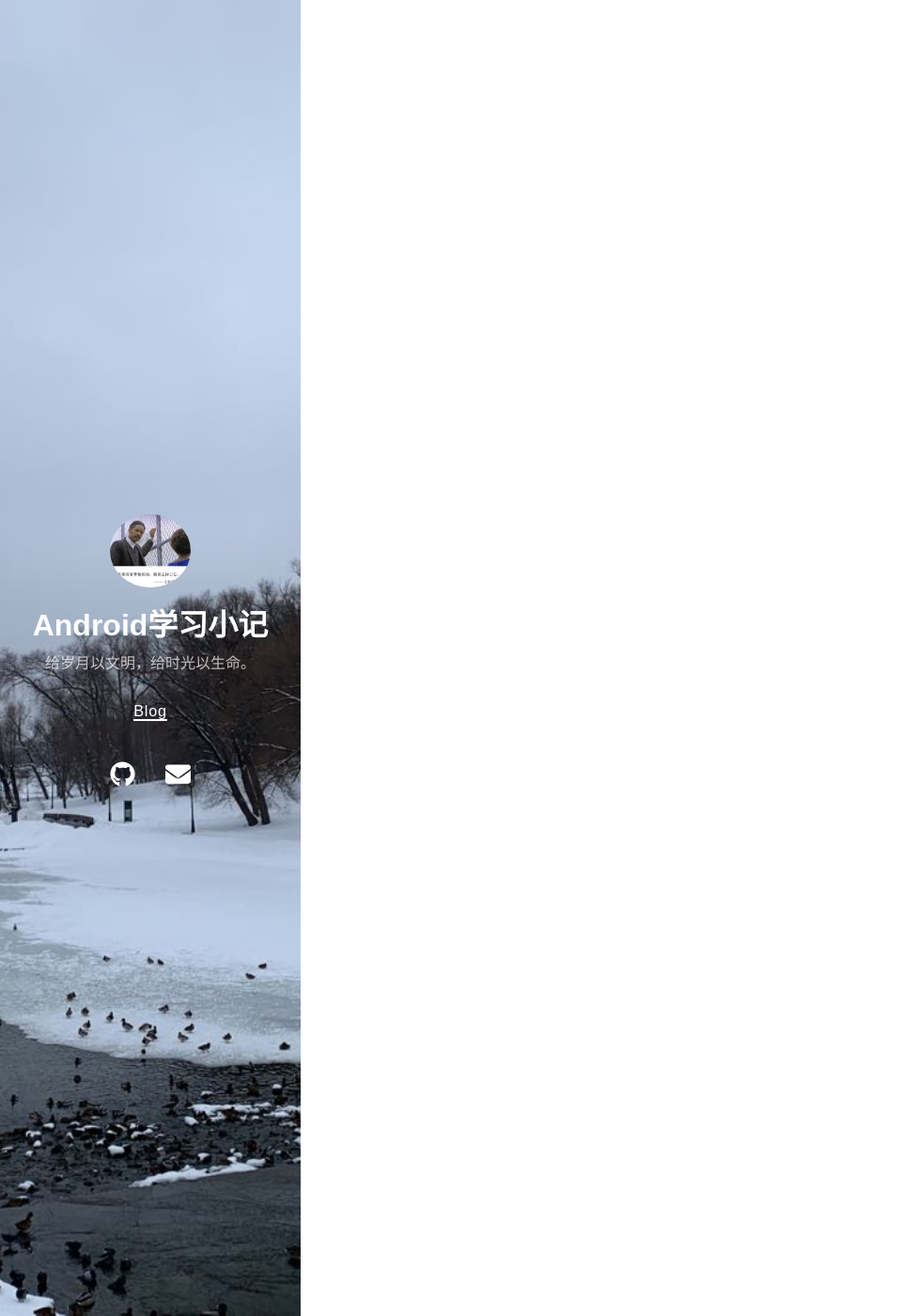
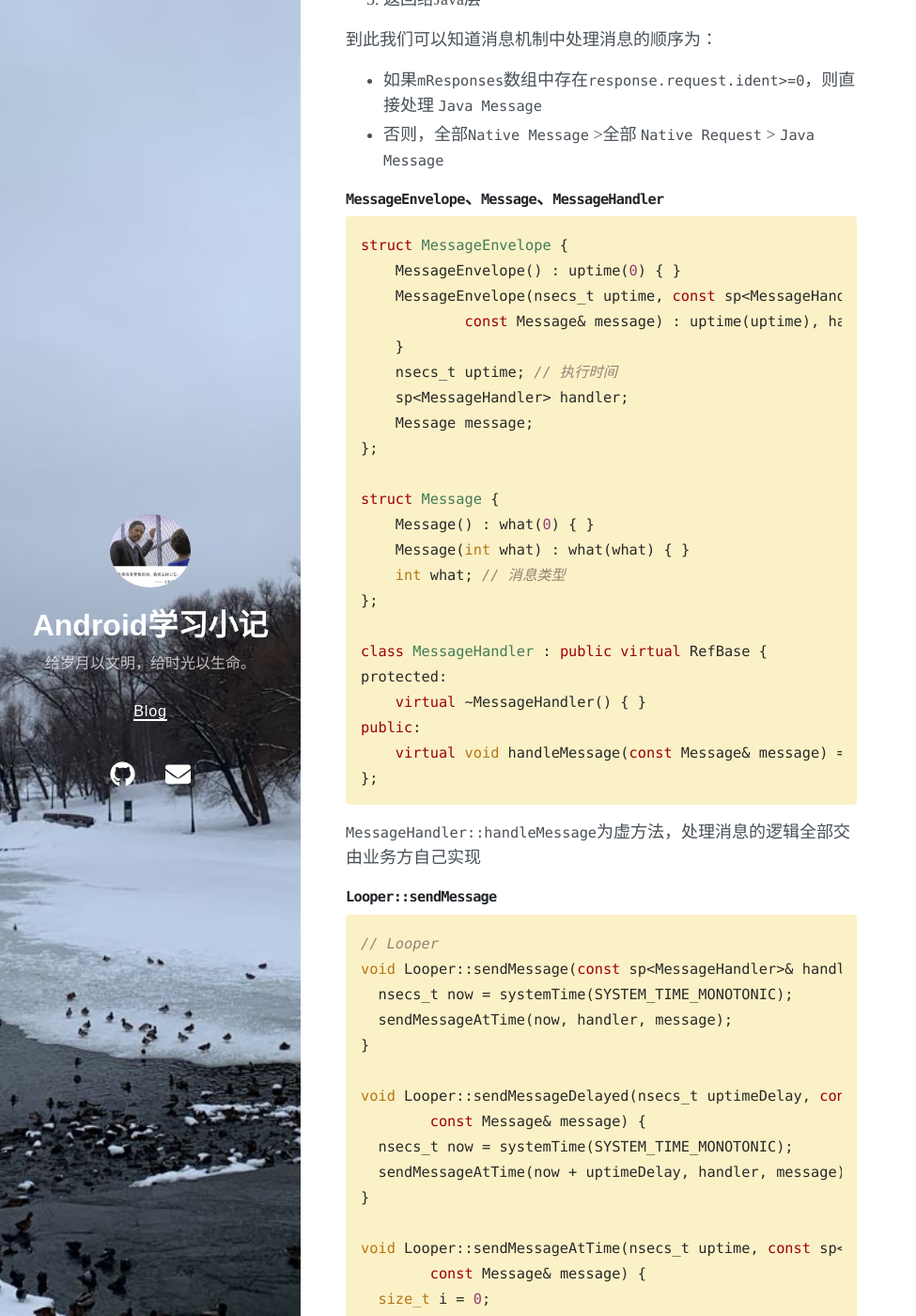
Before and after one commit to Bernie-sw-jiang/BernieJiang.github.io, a Jekyll site: the page built from _posts/2022-03-20-消息机制(二).markdown, in a window 1280 px wide and 1400 px high, scrolled down 11463 px. Shown: the whole window at 94% size, without its empty margins (0-975 px from the left). Built offline with Jekyll 4.4.1, drawn with Linux system fonts in a browser that asks for light colours; nearby versions of some CDN libraries; some of the changed text lies outside the part shown.

Commit message:
feat: 消息机制（二）

````diff
--- a/_posts/2022-03-20-消息机制(二).markdown
+++ b/_posts/2022-03-20-消息机制(二).markdown
@@ -1,19 +1,36 @@
 ---
-layout: post
+ layout: post
 title:  "消息机制(二)"
 date:   2022-03-20
 toc:  true
 tags: [Android源码解读]
 ---
-消息机制是`Android`系统实现线程间通信的重要手段
+在整个`Android`源码世界里，有两大利剑，其一是`Binder` IPC机制，另一个便是消息机制，两者分别实现了进程间和线程间的通讯。
 
+## 介绍
 
+[上一篇](../2022-02-27-消息机制(一))介绍了Java层的消息机制，但是这并不是消息机制的全部，仅仅停留在Java层也不足以撑起整个`Android`系统。
 
-### `NativeMessageQueue`
+Native层也有自己的一套消息机制，而`MessageQueue`的native方法正是将两者合二为一的纽带，也是我们一窥Native层消息机制的入口。
 
-#### `MessageQueue.nativeInit`
+## 结构模型
 
-`MessageQueue`在创建时，调用了native方法`nativeInit`。
+[大图](../assets/img/消息机制4.png)
+
+![消息机制结构模型](../assets/img/消息机制4.png)
+
+- `MessageEnvelope`: 消息封装类，每个`MessageEnvelope`持有`Message`和处理消息的`MessageHandler`
+- `Message`(Native): 消息
+- `MessageHandler`: 消息处理类
+- `Request`：一种以文件描述符为载体的特殊消息
+- `Looper`(Native): 循环取出`Message`和`Request`，将`Message`分发给相应`MessageHandler`，`Request`分发给相应`LooperCallback`。每个`Looper`持有一个`MessageEnvelope`队列和一个`Request`队列
+- `NativeMessageQueue`: 辅助类，充当`Looper`和`MessageQueue`的中间人。
+
+## 源码分析
+
+### `MessageQueue.nativeInit`
+
+`MessageQueue`在创建时，调用了native方法`MessageQueue.nativeInit`
 
 ```c++
 // MessageQueue
@@ -53,6 +70,8 @@ sp<Looper> Looper::getForThread() {
 ```
 
 `nativeInit`方法会去创建`NativeMessageQueue`，在创建`NativeMessageQueue`时又会去创建Native层的`Looper`，Native层的`Looper`同样也是线程单例的，但是与`Java`层的`Looper`是两个东西
+
+#### 创建`Looper`
 
 ```c++
 // Native Looper
@@ -94,11 +113,27 @@ void Looper::rebuildEpollLocked() {
 }
 ```
 
-Native层的`Looper`在创建时会去构造一个epoll实例`mEpollFd`并将唤醒事件`mWakeEventFd`和`mRequests`队列全部加入epoll的监听中
+Native层的`Looper`在创建时会去构造一个epoll实例`mEpollFd`并将唤醒事件`mWakeEventFd`和`mRequests`队列全部加入epoll的监听中。
 
-#### `MessageQueue.nativePollOnce`
+### `MessageQueue.nativePollOnce`
+
+调用`MessageQueue.next`方法取消息时，会调用native方法`MessageQueue.nativePollOnce`
 
 ```c++
+// MessageQueue
+Message next() {
+    final long ptr = mPtr;
+    if (ptr == 0) {
+        return null;
+    }
+
+    for (;;) {
+        ...
+        // 阻塞操作，当等待超过nextPollTimeoutMillis或Native层的消息队列NativeMessageQueue收到事件时会返回
+        nativePollOnce(ptr, nextPollTimeoutMillis);
+        ...
+    }
+
 // android_os_MessageQueue
 static void android_os_MessageQueue_nativePollOnce(JNIEnv* env, jobject obj,
         jlong ptr, jint timeoutMillis) {
@@ -149,7 +184,46 @@ int Looper::pollOnce(int timeoutMillis, int* outFd, int* outEvents, void** outDa
 }
 ```
 
-`MessageQueue.nativePollOnce`会调用Native层`Looper::pollOnce`方法，该方法又会创建一个无限循环，如果`mResponses`数组中有`response.request.ident>=0`的`Response`事件会优先返回，那么`response.request.ident`什么情况下会>=0呢？
+`MessageQueue.nativePollOnce`会调用Native层`Looper::pollOnce`方法，该方法会创建一个无限循环，如果`mResponses`数组中有`response.request.ident>=0`的`Response`事件会直接返回,否则会调用`Looper::pollInner`方法，当该方法返回值不为0时返回Java层。
+
+首先来看下`Request`、`Response`结构体
+
+#### `Request`、`Response`
+
+```c++
+struct Request {
+  int fd;
+  int ident;
+  int events;
+  int seq;
+  sp<LooperCallback> callback;
+  void* data;
+  void initEventItem(struct epoll_event* eventItem) const;
+};
+
+class LooperCallback : public virtual RefBase {
+protected:
+    virtual ~LooperCallback() { }
+public:
+    virtual int handleEvent(int fd, int events, void* data) = 0;
+};
+
+struct Response {
+    int events;
+    Request request;
+};
+
+void Looper::pushResponse(int events, const Request& request) {
+    Response response;
+    response.events = events;
+    response.request = request;
+    mResponses.push(response);
+}
+```
+
+那么`response.request.ident`什么情况下会>=0呢？
+
+#### `Looper::addFd`
 
 ```c++
 int Looper::addFd(int fd, int ident, int events, const sp<LooperCallback>& callback, void* data) {
@@ -179,7 +253,7 @@ int Looper::addFd(int fd, int ident, int events, const sp<LooperCallback>& callb
 
     struct epoll_event eventItem;
     request.initEventItem(&eventItem);
-
+		// 根据文件描述符从队列中查找
     ssize_t requestIndex = mRequests.indexOfKey(fd);
     if (requestIndex < 0) {
       int epollResult = epoll_ctl(mEpollFd, EPOLL_CTL_ADD, fd, & eventItem);
@@ -187,21 +261,34 @@ int Looper::addFd(int fd, int ident, int events, const sp<LooperCallback>& callb
     } else {
       int epollResult = epoll_ctl(mEpollFd, EPOLL_CTL_MOD, fd, & eventItem);
       ...
-        mRequests.replaceValueAt(requestIndex, request);
+      mRequests.replaceValueAt(requestIndex, request);
     }
   }
   return 1;
 }
 ```
 
-可见，`Request`只有在没有`callback`的情况下`ident`会>0，如果有callback，则`ident = POLL_CALLBACK`即-2
+`Request`只有在没有`callback`的情况下`ident`会>0，如果有`callback`，则`ident = POLL_CALLBACK`即-2
 
-因此，`Looper::pollOnce`的逻辑是：如果`mResponses`数组中有`response.request.ident>=0`的事件会优先返回，因为没有`callback`,所以无须执行任何回调，直接返回Java层，否则会调用 `Looper::pollInner`方法，参数`timeoutMillis`为Java层传过来的超时时长，并将返回值`result`返回给Java层
+因此，`Looper::pollOnce`的逻辑是：如果`mResponses`数组中有`response.request.ident>=0`的事件会优先返回，因为没有`callback`,所以无须执行任何回调，直接返回Java层，否则会调用 `Looper::pollInner`方法，参数`timeoutMillis`为Java层传过来的超时时长，当返回值不为0时返回Java层
+
+#### `Looper::pollInner`
 
 ```c++
 // Native Looper
 int Looper::pollInner(int timeoutMillis) {
 	...
+  if (timeoutMillis != 0 && mNextMessageUptime != LLONG_MAX) {
+    nsecs_t now = systemTime(SYSTEM_TIME_MONOTONIC);
+    // Native层队首的消息需要等待的时间
+    int messageTimeoutMillis = toMillisecondTimeoutDelay(now, mNextMessageUptime);
+    // 如果messageTimeoutMillis比Java层的超时时间短，则设置超时时间为messageTimeoutMillis,超时后先处理Native消息
+    if (messageTimeoutMillis >= 0
+        && (timeoutMillis < 0 || messageTimeoutMillis < timeoutMillis)) {
+      timeoutMillis = messageTimeoutMillis;
+		}
+  }
+  // POLL_WAKE = -1
   int result = POLL_WAKE;
   // 清空mResponses数组
   mResponses.clear();
@@ -273,8 +360,10 @@ Done: ;
 
       mLock.lock();
       mSendingMessage = false;
+      // POLL_CALLBACK = -2
       result = POLL_CALLBACK;
     } else {
+      // 记录下个Native消息处理时间
       mNextMessageUptime = messageEnvelope.uptime;
       break;
     }
@@ -290,6 +379,7 @@ Done: ;
       void* data = response.request.data;
       int callbackResult = response.request.callback->handleEvent(fd, events, data);
       if (callbackResult == 0) {
+        // 如果回调返回结果为0，则从mRequests队列中移除
         removeFd(fd, response.request.seq);
       }
       response.request.callback.clear();
@@ -303,7 +393,7 @@ Done: ;
 可见，`MessageQueue.nativePollOnce`虽然在Java层上的感知仅仅只是阻塞操作，但其中还做了很多复杂操作，远没有想象的那么简单：
 
 1. 如果`mResponses`数组中有`response.request.ident>=0`的事件会直接返回
-2. 调用`epoll_wait`，这是阻塞方法，用于等待事件发生或者超时，等待的事件有：唤醒事件`mWakeEventFd`和`mRequests`队列
+2. 调用`epoll_wait`，阻塞等待事件发生或者超时，超时时间为Java层队首消息和Native层队首消息等待时间的小者，等待的事件有：唤醒事件`mWakeEventFd`和`mRequests`队列
 3. 对于`epoll_wait`返回，当且仅当以下3种情况：
    - `POLL_ERROR`，发生错误，直接跳转到`Done`；
    - `POLL_TIMEOUT`，发生超时，直接跳转到`Done`；
@@ -311,13 +401,97 @@ Done: ;
      - 如果收到的事件为`mWakeEventFd`，读取并清空管道数据
      - 如果收到的事件为`mRequest`队列，则将收到的`Request`处理转化为`Response`并放入`mResponse`数组中
 4. 进入`Done`标记位的代码段：
-   - 优先处理`mMessageEnvelopes`中的Native层`Message`，调用Native 的`Handler`来处理该`Message`;
-   - 再处理`mResponse`数组中有callback的事件，执行相应回调
+   - 优先处理`mMessageEnvelopes`中的全部Native层`Message`，调用Native 的`Handler`来处理该`Message`;
+   - 再处理`mResponse`数组中有`callback`的全部事件，执行`LooperCallback`回调
 5. 返回给Java层
 
-#### `MessageQueue.nativeWake`
+到此我们可以知道消息机制中处理消息的顺序为：
+
+- 如果`mResponses`数组中存在`response.request.ident>=0`，则直接处理 `Java Message`
+- 否则，全部`Native Message` >全部 `Native Request` > `Java Message`
+
+#### `MessageEnvelope`、`Message`、`MessageHandler`
 
 ```c++
+struct MessageEnvelope {
+    MessageEnvelope() : uptime(0) { }
+    MessageEnvelope(nsecs_t uptime, const sp<MessageHandler> handler,
+            const Message& message) : uptime(uptime), handler(handler), message(message) {
+    }
+    nsecs_t uptime; // 执行时间
+    sp<MessageHandler> handler;
+    Message message;
+};
+
+struct Message {
+    Message() : what(0) { }
+    Message(int what) : what(what) { }
+    int what; // 消息类型
+};
+
+class MessageHandler : public virtual RefBase {
+protected:
+    virtual ~MessageHandler() { }
+public:
+    virtual void handleMessage(const Message& message) = 0;
+};
+```
+
+`MessageHandler::handleMessage`为虚方法，处理消息的逻辑全部交由业务方自己实现
+
+#### `Looper::sendMessage`
+
+```c++
+// Looper
+void Looper::sendMessage(const sp<MessageHandler>& handler, const Message& message) {
+  nsecs_t now = systemTime(SYSTEM_TIME_MONOTONIC);
+  sendMessageAtTime(now, handler, message);
+}
+
+void Looper::sendMessageDelayed(nsecs_t uptimeDelay, const sp<MessageHandler>& handler,
+        const Message& message) {
+  nsecs_t now = systemTime(SYSTEM_TIME_MONOTONIC);
+  sendMessageAtTime(now + uptimeDelay, handler, message);
+}
+
+void Looper::sendMessageAtTime(nsecs_t uptime, const sp<MessageHandler>& handler,
+        const Message& message) {
+  size_t i = 0;
+  {
+    AutoMutex _l(mLock);
+    size_t messageCount = mMessageEnvelopes.size();
+    // 按时间顺序添加进队列
+    while (i < messageCount && uptime >= mMessageEnvelopes.itemAt(i).uptime) {
+      i += 1;
+    }
+    MessageEnvelope messageEnvelope(uptime, handler, message);
+    mMessageEnvelopes.insertAt(messageEnvelope, i, 1);
+    if (mSendingMessage) {
+      return;
+    }
+  }
+	// 如果插在首位，唤醒队列
+  if (i == 0) {
+    wake();
+  }
+}
+```
+
+Native层发送消息同样也是根据时间顺序插在队列的对应位置，如果插在队首，则唤醒epoll实例
+
+### `MessageQueue.nativeWake`
+
+调用`MessageQueue.enqueueMessage`方法添加消息时，如果`MessageQueue`队列处于阻塞，且当前插入的消息为首个需要处理的消息，会调用native方法`nativeWake`强制唤醒epoll实例
+
+```c++
+// MessageQueue
+boolean enqueueMessage(Message msg, long when) {
+	...
+  if (needWake) {
+    nativeWake(mPtr);
+  }
+}
+
 // android_os_MessageQueue
 static void android_os_MessageQueue_nativeWake(JNIEnv* env, jclass clazz, jlong ptr) {
   NativeMessageQueue* nativeMessageQueue = reinterpret_cast<NativeMessageQueue*>(ptr);
@@ -342,14 +516,17 @@ void Looper::wake() {
 
 `MessageQueue.nativeWake`会向管道`mWakeEventFd`写入字符1，以此让epoll实例`mEpollFd`收到事件达到强制唤醒的目的，`mWakeEventFd`的用处也正是于此。
 
+## 总结
+
+到此，我们了解了`Android`消息机制的全貌，Native消息机制和Java消息机制有很多相似，也有很多不同，还望大家仔细体会。
+
 
 
 参考
 
-1. [Android消息机制1-Handler(Java层)](http://gityuan.com/2015/12/26/handler-message-framework/)
 1. [Android消息机制2-Handler(Native层)](http://gityuan.com/2015/12/27/handler-message-native/)
 
 注
 
-1. 以上代码均基于API 30
-1. Epoll https://www.jianshu.com/p/cb15e7d41f5b
+1. 以上代码基于Android 8
+1. 本文涉及Epoll相关知识，对此不熟悉的同学可以阅读[Epoll的本质]( https://www.jianshu.com/p/cb15e7d41f5b)
````
Also changed, not shown: other parts of _posts/2022-03-20-消息机制(二).markdown (+4 -4 lines), assets/img/消息机制4.png (added).
